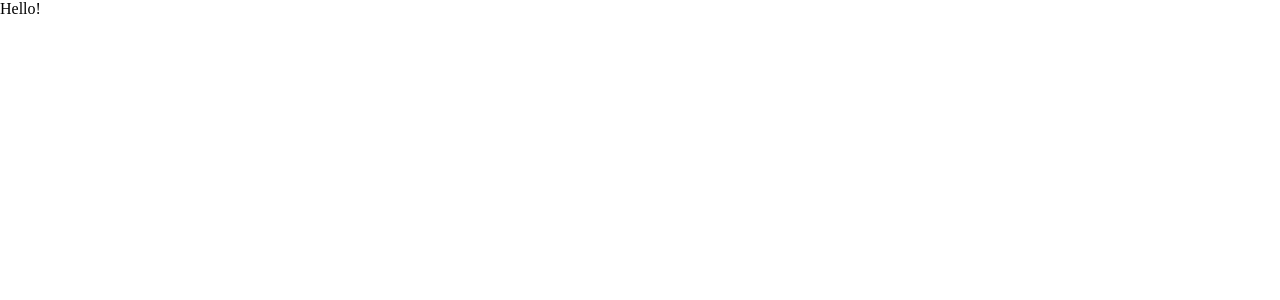
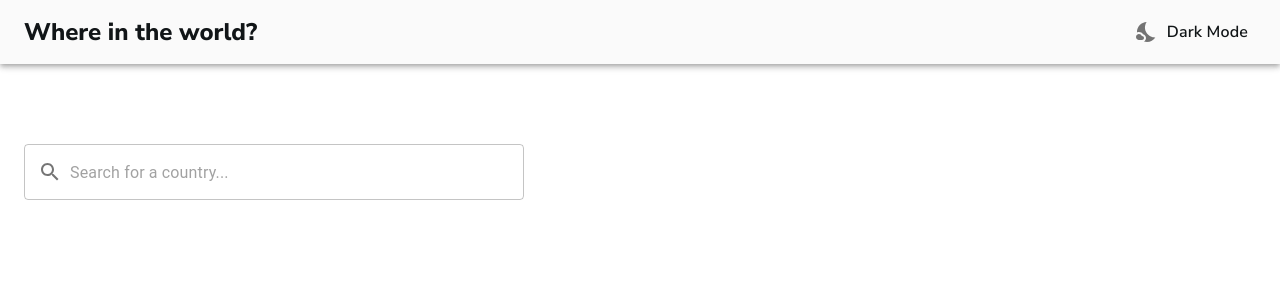
Before and after one commit to FahmiEfendy/country-list, a React (Vite) app: page / in a window 1280 px wide. Shown: the top 300 px of the page. Built offline with nearby package versions, Linux system fonts and the light colour scheme.

Commit message:
feat: add search bar

```diff
--- a/src/App.jsx
+++ b/src/App.jsx
@@ -1,5 +1,24 @@
+import { useState } from "react";
+import { Container } from "@mui/material";
+
+import Navbar from "./components/Navbar";
+import InputField from "./components/InputField";
+import CountryList from "./components/CountryList";
+
 function App() {
-  return <>Hello!</>;
+  const [searchValue, setSearchValue] = useState("");
+
+  console.log(searchValue);
+
+  return (
+    <>
+      <Navbar />
+      <Container maxWidth={false}>
+        <InputField setValue={setSearchValue} />
+        {/* <CountryList /> */}
+      </Container>
+    </>
+  );
 }
 
 export default App;
--- /dev/null
+++ b/src/components/InputField/index.jsx
@@ -0,0 +1,30 @@
+import SearchIcon from "@mui/icons-material/Search";
+import { Box, InputAdornment, TextField } from "@mui/material";
+
+import classes from "./style.module.scss";
+
+const InputField = ({ setValue }) => {
+  const inputChangeHandler = (e) => {
+    setValue(e.target.value);
+  };
+
+  return (
+    <Box className={classes.container}>
+      <TextField
+        elevation={3}
+        fullWidth
+        placeholder="Search for a country..."
+        onChange={(e) => inputChangeHandler(e)}
+        InputProps={{
+          startAdornment: (
+            <InputAdornment position="start">
+              <SearchIcon />
+            </InputAdornment>
+          ),
+        }}
+      />
+    </Box>
+  );
+};
+
+export default InputField;
--- /dev/null
+++ b/src/components/InputField/style.module.scss
@@ -0,0 +1,8 @@
+@import "../../styles/base.scss";
+
+.container {
+  height: 50px;
+  width: 500px;
+  margin-top: 5rem;
+  border-radius: 5px;
+}
--- a/src/styles/base.scss
+++ b/src/styles/base.scss
@@ -1,2 +1,3 @@
 @import "./color.scss";
 @import "./typography.scss";
+@import "./global-mixin.scss"
--- /dev/null
+++ b/src/styles/global-mixin.scss
@@ -0,0 +1,8 @@
+@mixin directionX {
+  display: flex;
+}
+
+@mixin directionY {
+  display: flex;
+  flex-direction: column;
+}
```
